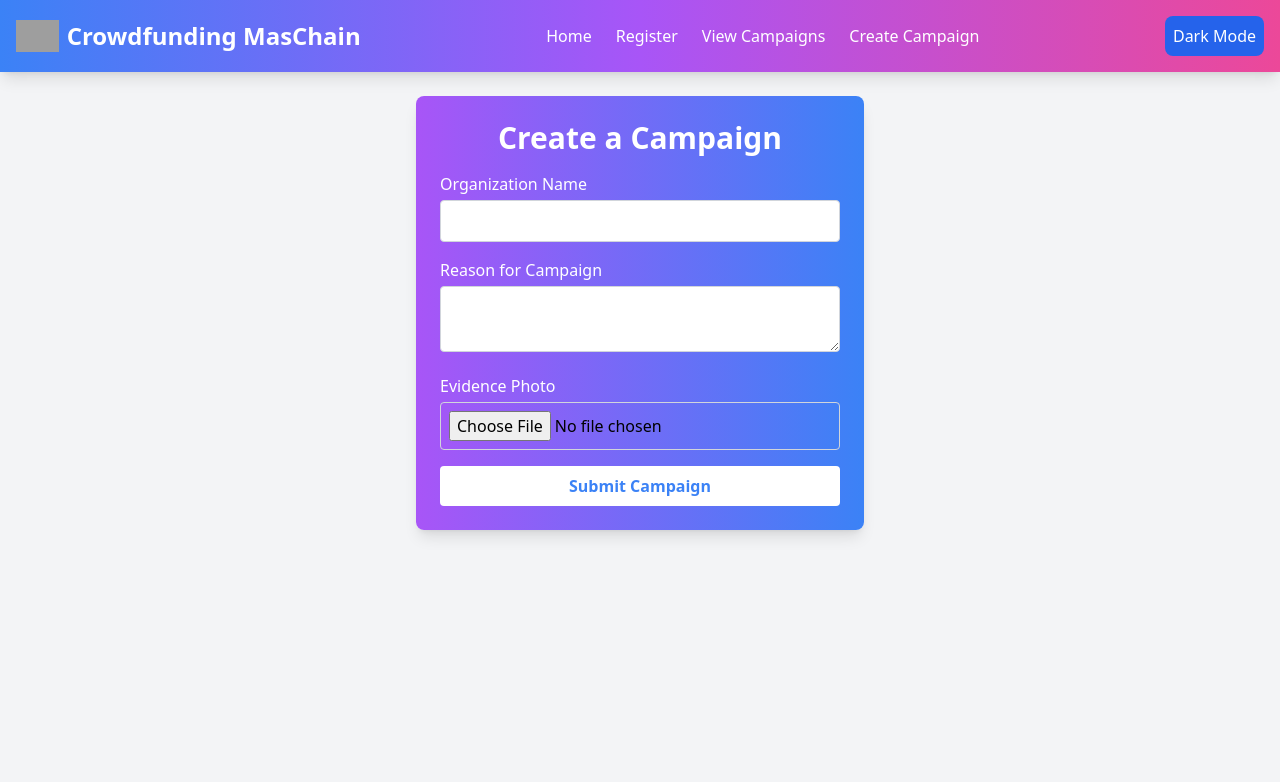
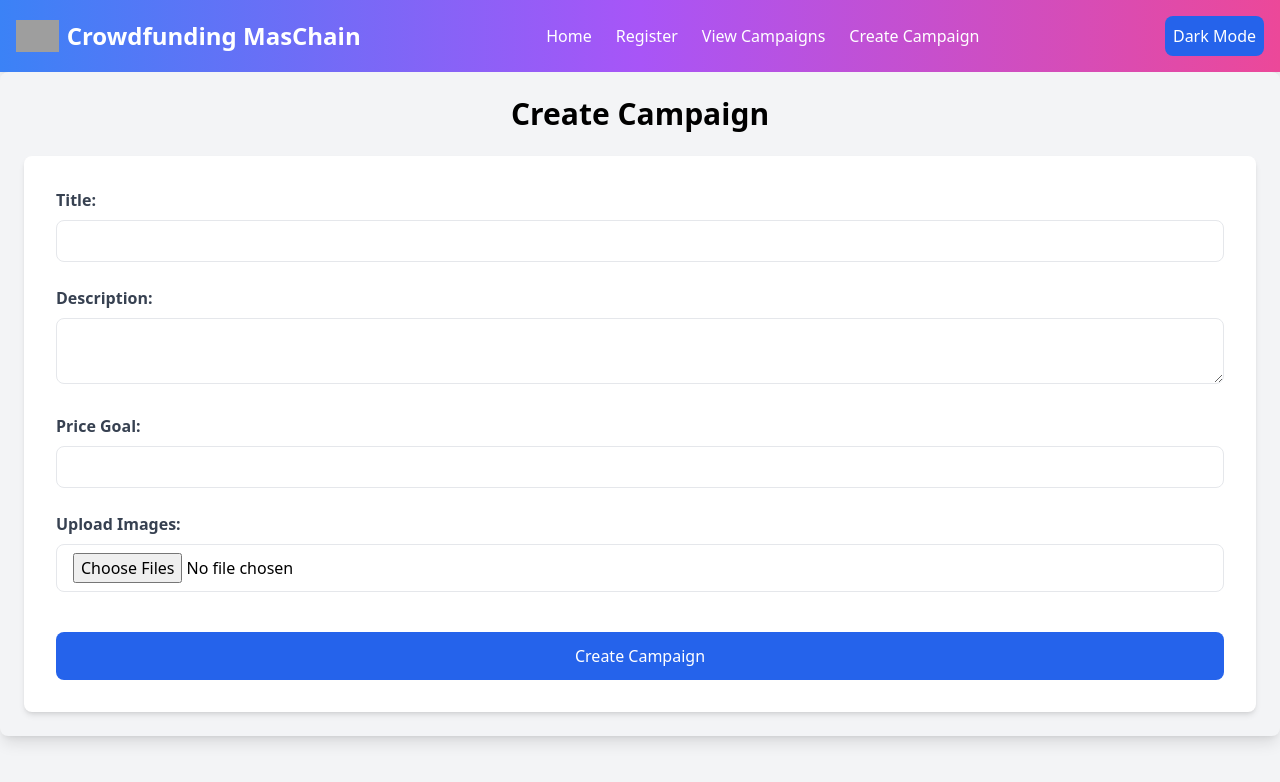
Before and after one commit to Mukhtaer/Web-3-Crowdfunding-App-Using-MasChain, a React (Create React App) app: page /create-campaign in a window 1280 px wide. Shown: the top 782 px of the page. Built offline with nearby package versions, Linux system fonts and the light colour scheme; grey boxes are pictures that could not be loaded.

Commit message:
Update CreateCampaign.js

```diff
--- a/src/components/CreateCampaign.js
+++ b/src/components/CreateCampaign.js
@@ -1,81 +1,91 @@
+// CreateCampaign.js
 import React, { useState } from 'react';
 
-const CampaignForm = () => {
-    const [formData, setFormData] = useState({
-        organization: '',
-        reason: '',
-        evidence: null,
-    });
-    const [preview, setPreview] = useState(null);
+const CreateCampaign = () => {
+    const [title, setTitle] = useState('');
+    const [description, setDescription] = useState('');
+    const [price, setPrice] = useState('');
+    const [images, setImages] = useState([]);
+    const [message, setMessage] = useState('');
 
-    const handleChange = (e) => {
-        const { name, value, files } = e.target;
-        if (name === 'evidence') {
-            setFormData({
-                ...formData,
-                [name]: files[0],
+    const handleCreate = async (e) => {
+        e.preventDefault();
+        setMessage('Creating campaign...');
+        try {
+            const response = await fetch('http://localhost:5000/api/campaigns', {
+                method: 'POST',
+                headers: {
+                    'Content-Type': 'application/json',
+                },
+                body: JSON.stringify({ title, description, price, images }),
             });
-            setPreview(URL.createObjectURL(files[0]));
-        } else {
-            setFormData({
-                ...formData,
-                [name]: value,
-            });
+            const data = await response.json();
+            if (response.ok) {
+                setMessage(`Campaign created: ${data.title}`);
+            } else {
+                setMessage(`Error: ${data.error}`);
+            }
+        } catch (error) {
+            setMessage('Error creating campaign.');
         }
     };
 
-    const handleSubmit = (e) => {
-        e.preventDefault();
-        // Handle form submission logic
-        console.log(formData);
+    const handleImageChange = (e) => {
+        const fileList = Array.from(e.target.files);
+        setImages(fileList.map(file => URL.createObjectURL(file)));
     };
 
     return (
-        <div className="max-w-md mx-auto p-6 rounded-lg shadow-lg mt-6 transform transition-all duration-300 hover:scale-105 bg-white relative overflow-hidden">
-            <div className="absolute inset-0 bg-gradient-to-r from-purple-500 to-blue-500 clip-path-polygon"></div>
-            <h2 className="text-3xl font-bold text-white mb-4 text-center relative z-10">Create a Campaign</h2>
-            <form onSubmit={handleSubmit} className="space-y-4 relative z-10">
-                <div>
-                    <label className="block text-white font-medium">Organization Name</label>
+        <div className="container mx-auto p-6 bg-gray-100 rounded-lg shadow-lg">
+            <h2 className="text-3xl font-semibold text-center mb-6">Create Campaign</h2>
+            <form onSubmit={handleCreate} className="bg-white p-8 rounded-lg shadow-md">
+                <div className="mb-6">
+                    <label className="block text-gray-700 font-bold mb-2">Title:</label>
                     <input
                         type="text"
-                        name="organization"
-                        value={formData.organization}
-                        onChange={handleChange}
-                        className="w-full p-2 border border-gray-300 rounded mt-1 focus:outline-none focus:ring-2 focus:ring-blue-500"
-                        required
+                        value={title}
+                        onChange={(e) => setTitle(e.target.value)}
+                        className="w-full px-4 py-2 border rounded-lg focus:outline-none focus:ring-2 focus:ring-blue-600"
                     />
                 </div>
-                <div>
-                    <label className="block text-white font-medium">Reason for Campaign</label>
+                <div className="mb-6">
+                    <label className="block text-gray-700 font-bold mb-2">Description:</label>
                     <textarea
-                        name="reason"
-                        value={formData.reason}
-                        onChange={handleChange}
-                        className="w-full p-2 border border-gray-300 rounded mt-1 focus:outline-none focus:ring-2 focus:ring-blue-500"
-                        required
+                        value={description}
+                        onChange={(e) => setDescription(e.target.value)}
+                        className="w-full px-4 py-2 border rounded-lg focus:outline-none focus:ring-2 focus:ring-blue-600"
                     />
                 </div>
-                <div>
-                    <label className="block text-white font-medium">Evidence Photo</label>
+                <div className="mb-6">
+                    <label className="block text-gray-700 font-bold mb-2">Price Goal:</label>
+                    <input
+                        type="number"
+                        value={price}
+                        onChange={(e) => setPrice(e.target.value)}
+                        className="w-full px-4 py-2 border rounded-lg focus:outline-none focus:ring-2 focus:ring-blue-600"
+                    />
+                </div>
+                <div className="mb-6">
+                    <label className="block text-gray-700 font-bold mb-2">Upload Images:</label>
                     <input
                         type="file"
-                        name="evidence"
-                        onChange={handleChange}
-                        className="w-full p-2 border border-gray-300 rounded mt-1 focus:outline-none focus:ring-2 focus:ring-blue-500"
-                        required
+                        onChange={handleImageChange}
+                        multiple
+                        className="w-full px-4 py-2 border rounded-lg focus:outline-none focus:ring-2 focus:ring-blue-600"
                     />
-                    {preview && <img src={preview} alt="Evidence Preview" className="mt-2 rounded shadow-md" />}
+                    <div className="mt-4 flex flex-wrap gap-4">
+                        {images.map((url, index) => (
+                            <img key={index} src={url} alt={`Preview ${index + 1}`} className="h-32 w-32 object-cover rounded-lg shadow-md" />
+                        ))}
+                    </div>
                 </div>
-                <button
-                    type="submit"
-                    className="w-full bg-white text-blue-500 p-2 rounded mt-4 font-bold hover:bg-blue-500 hover:text-white transition-colors duration-300"
-                >
-                    Submit Campaign
+                <button type="submit" className="w-full bg-blue-600 text-white py-3 rounded-lg hover:bg-blue-700 focus:outline-none focus:ring-2 focus:ring-blue-600">
+                    Create Campaign
                 </button>
             </form>
+            {message && <p className="mt-4 text-center text-red-500">{message}</p>}
         </div>
     );
 };
 
-export default CampaignForm;
+export default CreateCampaign;
```
